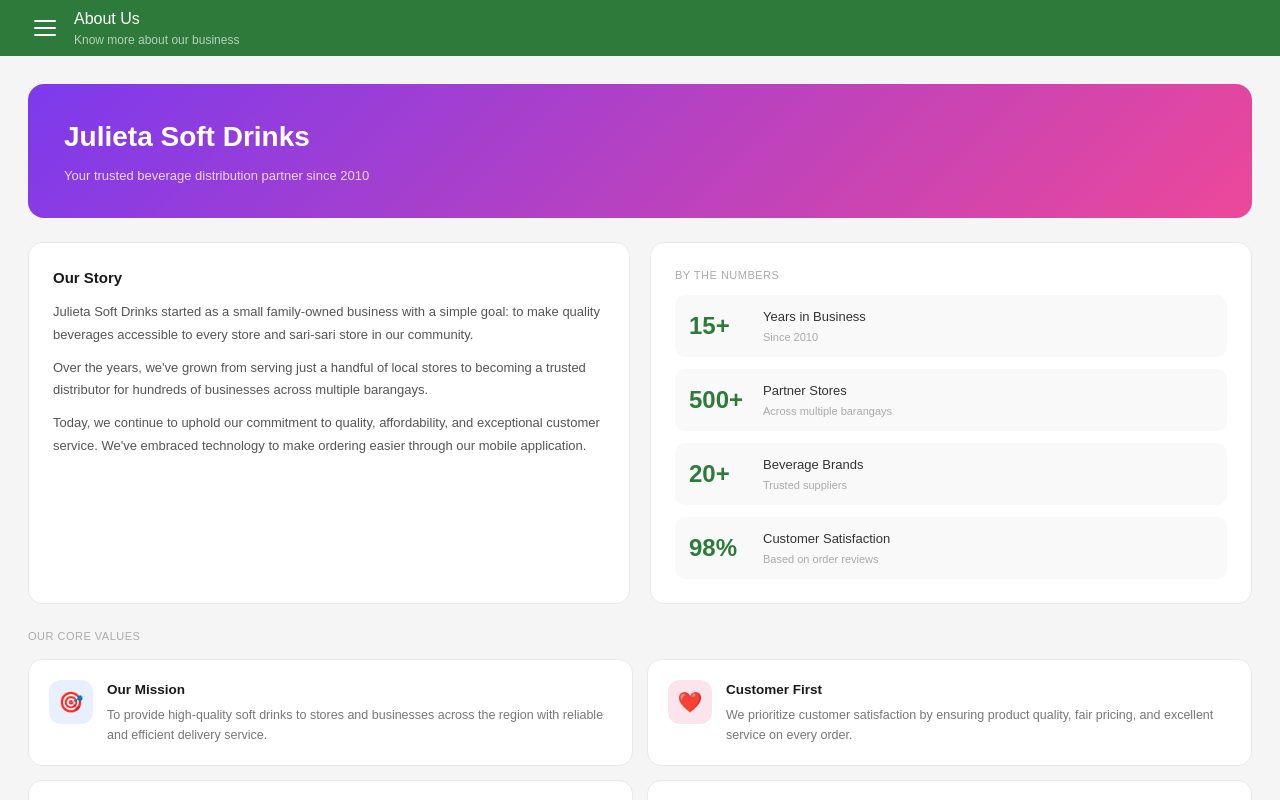
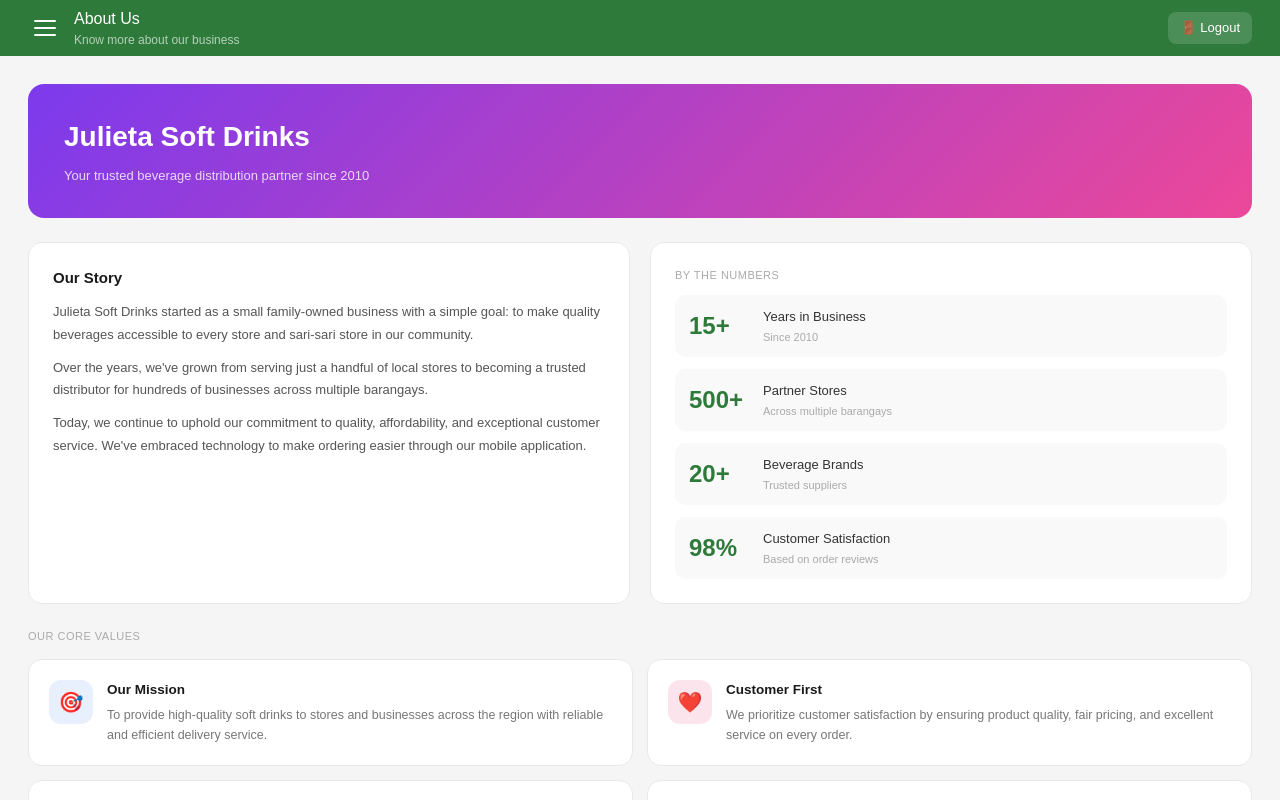
Before and after one commit to ken-masi/C-C, a Next.js app: page /about in a window 1280 px wide. Built offline with nearby package versions, Linux system fonts and the light colour scheme.

Commit message:
apply logout

```diff
--- a/app/(customer)/layout.tsx
+++ b/app/(customer)/layout.tsx
@@ -1,21 +1,19 @@
 "use client";
 import { useState } from "react";
-import { usePathname } from "next/navigation";
+import { usePathname, useRouter } from "next/navigation";
+import { api } from "@/lib/api";
 import Link from "next/link";
 import Drawer from "@/components/Drawer";
 import { CartProvider, useCart } from "@/context/CartContext";
 
 const pageTitles: Record<string, { title: string; sub: string }> = {
-  "/home": { title: "Dashboard", sub: "Welcome back, KENDY" },
+  "/home": { title: "Dashboard", sub: "Welcome back" },
   "/products": { title: "Products", sub: "Browse our selection" },
   "/orders": { title: "My Orders", sub: "Track your transactions" },
   "/faqs": { title: "FAQs", sub: "Frequently Asked Questions" },
   "/contact": { title: "Contact Us", sub: "We're here to help" },
   "/about": { title: "About Us", sub: "Know more about our business" },
-  "/transactions": {
-    title: "Transaction History",
-    sub: "0 completed transaction(s)",
-  },
+  "/transactions": { title: "Transaction History", sub: "0 completed transaction(s)" },
   "/return-order": { title: "Return Order", sub: "Submit a return request" },
   "/settings": { title: "Settings", sub: "Manage your account information" },
   "/cart": { title: "Shopping Cart", sub: "Review your items" },
@@ -24,24 +22,29 @@ const pageTitles: Record<string, { title: string; sub: string }> = {
 };
 
 const hideSearchCart = [
-  "/contact",
-  "/about",
-  "/faqs",
-  "/home",
-  "/return-order",
-  "/transactions",
-  "/settings",
-  "/cart",
-  "/checkout",
-  "/order-placed",
+  "/contact", "/about", "/faqs", "/home", "/return-order",
+  "/transactions", "/settings", "/cart", "/checkout", "/order-placed",
 ];
 
-// Inner layout that can use useCart hook
 function DashboardInner({ children }: { children: React.ReactNode }) {
   const pathname = usePathname();
+  const router = useRouter(); // ✅ moved inside the component
   const [drawerOpen, setDrawerOpen] = useState(false);
   const page = pageTitles[pathname] ?? { title: "Julieta Store", sub: "" };
   const { totalCount } = useCart();
+
+  // ✅ Get customer name from localStorage
+  const user = typeof window !== "undefined"
+    ? JSON.parse(localStorage.getItem("user") || "{}")
+    : {};
+  const displayName = user?.name || "Guest";
+
+  const handleLogout = () => {
+    document.cookie = "token=; path=/; max-age=0";
+    localStorage.removeItem("token");
+    localStorage.removeItem("user");
+    router.push("/login"); // ✅ router is now defined
+  };
 
   return (
     <div
@@ -58,7 +61,7 @@ function DashboardInner({ children }: { children: React.ReactNode }) {
       <Drawer
         isOpen={drawerOpen}
         onClose={() => setDrawerOpen(false)}
-        customerName="KENDY"
+        customerName={displayName}
       />
 
       {/* Topbar */}
@@ -88,30 +91,9 @@ function DashboardInner({ children }: { children: React.ReactNode }) {
               borderRadius: "8px",
             }}
           >
-            <div
-              style={{
-                width: "22px",
-                height: "2px",
-                background: "#fff",
-                borderRadius: "2px",
-              }}
-            />
-            <div
-              style={{
-                width: "22px",
-                height: "2px",
-                background: "#fff",
-                borderRadius: "2px",
-              }}
-            />
-            <div
-              style={{
-                width: "22px",
-                height: "2px",
-                background: "#fff",
-                borderRadius: "2px",
-              }}
-            />
+            <div style={{ width: "22px", height: "2px", background: "#fff", borderRadius: "2px" }} />
+            <div style={{ width: "22px", height: "2px", background: "#fff", borderRadius: "2px" }} />
+            <div style={{ width: "22px", height: "2px", background: "#fff", borderRadius: "2px" }} />
           </button>
           <div>
             <p style={{ color: "#fff", fontSize: "16px", fontWeight: 500 }}>
@@ -126,9 +108,9 @@ function DashboardInner({ children }: { children: React.ReactNode }) {
         </div>
 
         {/* Right side */}
-        {!hideSearchCart.includes(pathname) && (
-          <div style={{ display: "flex", alignItems: "center", gap: "10px" }}>
-            {/* Cart icon with live badge */}
+        <div style={{ display: "flex", alignItems: "center", gap: "10px" }}>
+          {/* Cart icon — only on product pages */}
+          {!hideSearchCart.includes(pathname) && (
             <Link
               href="/cart"
               style={{
@@ -167,8 +149,28 @@ function DashboardInner({ children }: { children: React.ReactNode }) {
                 </span>
               )}
             </Link>
-          </div>
-        )}
+          )}
+
+          {/* ✅ Logout button */}
+          <button
+            onClick={handleLogout}
+            style={{
+              display: "flex",
+              alignItems: "center",
+              gap: "6px",
+              padding: "6px 12px",
+              borderRadius: "8px",
+              border: "none",
+              background: "rgba(255,255,255,0.15)",
+              color: "#fff",
+              fontSize: "13px",
+              fontWeight: 500,
+              cursor: "pointer",
+            }}
+          >
+            🚪 Logout
+          </button>
+        </div>
       </header>
 
       {/* Page Content */}
@@ -177,12 +179,7 @@ function DashboardInner({ children }: { children: React.ReactNode }) {
   );
 }
 
-// Outer layout wraps everything in CartProvider
-export default function DashboardLayout({
-  children,
-}: {
-  children: React.ReactNode;
-}) {
+export default function DashboardLayout({ children }: { children: React.ReactNode }) {
   return (
     <CartProvider>
       <DashboardInner>{children}</DashboardInner>
```
